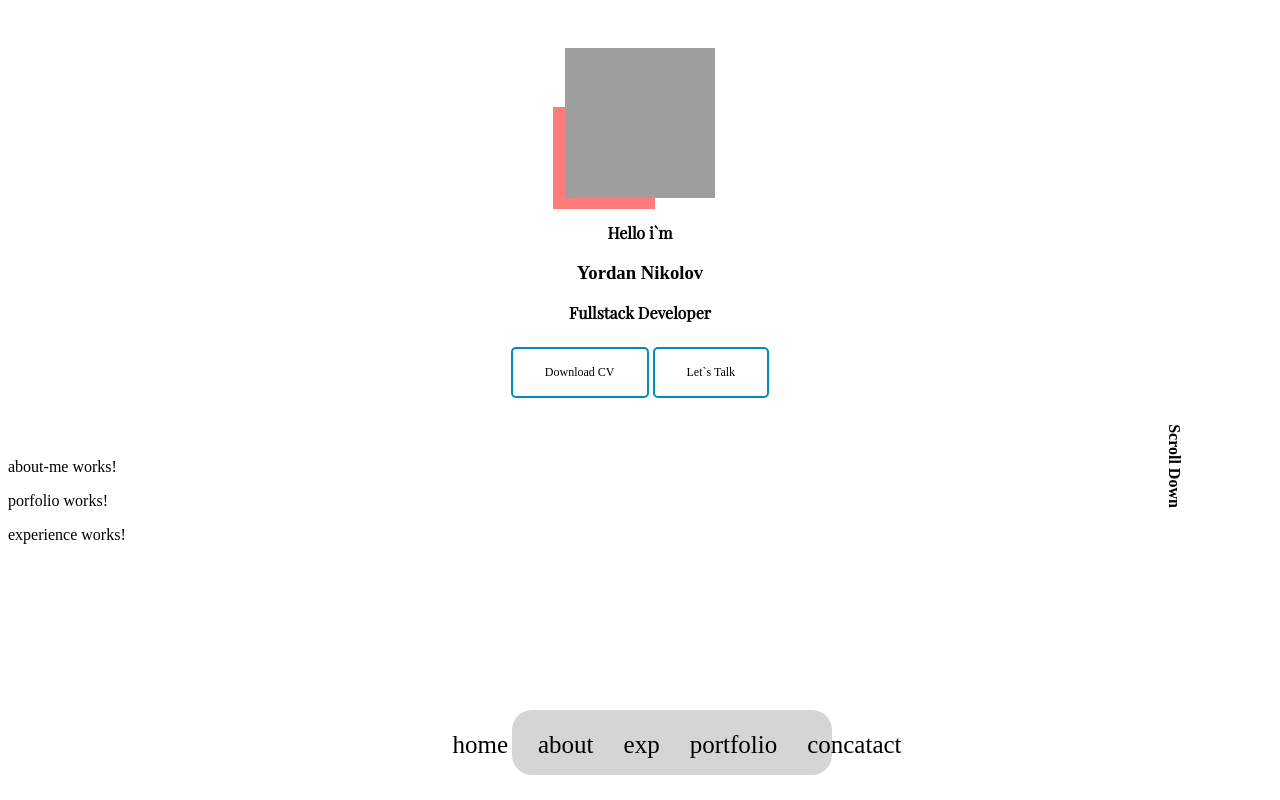
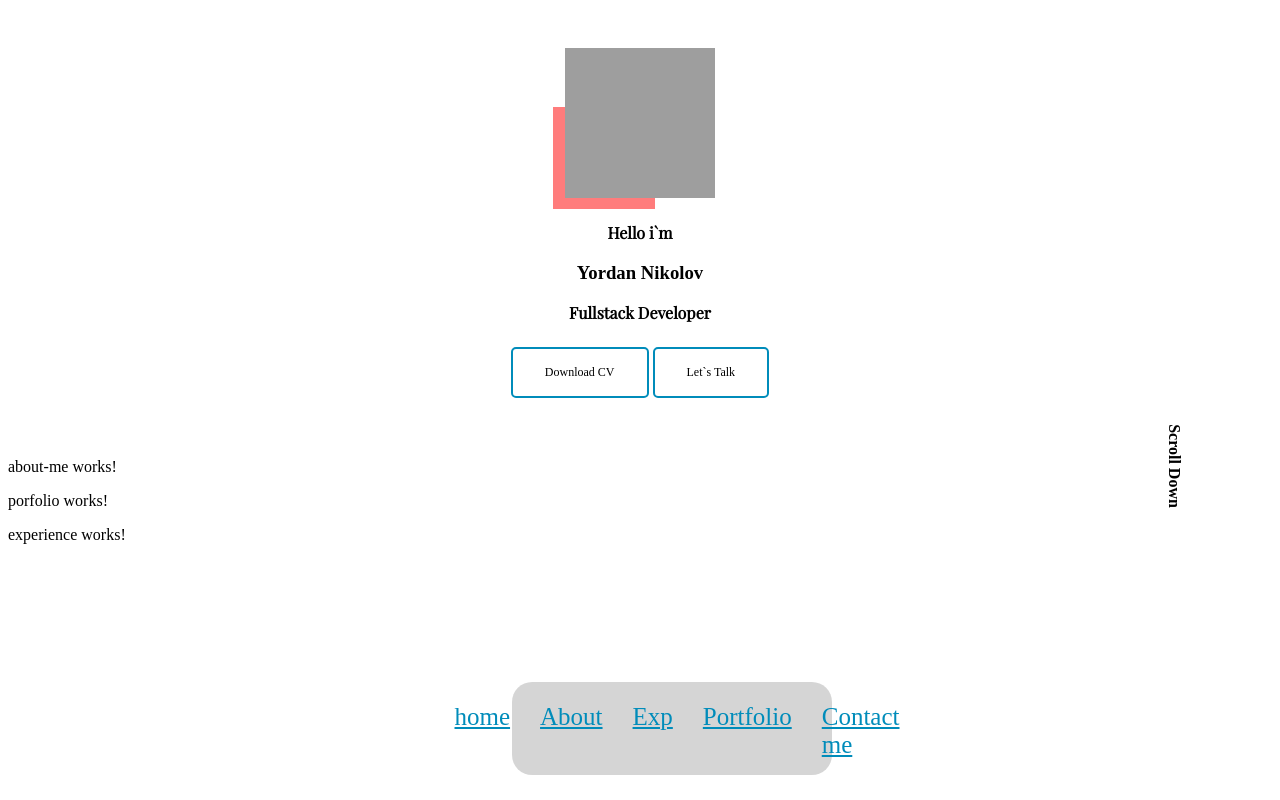
Before and after one commit to nlotoo/angular-portfolio, an Angular app: page / in a window 1280 px wide. Built offline with nearby package versions, Linux system fonts and the light colour scheme; grey boxes are pictures that could not be loaded.

Commit message:
navigation menu refactorated

```diff
--- a/src/app/Components/navigation/navigation.component.css
+++ b/src/app/Components/navigation/navigation.component.css
@@ -1,8 +1,8 @@
-.active-a-tag {
+.active-a-tag  {
     padding-bottom: 10px;
     padding-left: 10px;
     padding-right: 10px;
-border-radius: 50%;
+    border-radius: 50%;
     /*
     border-radius: 50%; */
     text-decoration: underline;
--- a/src/app/Components/navigation/navigation.component.html
+++ b/src/app/Components/navigation/navigation.component.html
@@ -2,35 +2,26 @@
     <ul class='navigation-menu'>
 
         <li>
-            <!-- <a (click)={()=> setActiveNav('#')} className={activeNav === '#' ? 'active-a-tag' : ''} href="#home">
-                <AiOutlineHome />
-            </a> -->home
+
+
+            <a (click)="setACtiveNav('#')" href="#home" ngClass={{ActiveNav}}>home </a>
         </li>
         <li>
-            <!-- <a onClick={()=> setActiveNav('#about')} className={activeNav === '#about' ? 'active-a-tag' : ''}
-                href="#about">
-                <AiOutlineUser />
-            </a> --> about
+
+            <a (click)="setACtiveNav('#about')" href="#about" ngClass={{ActiveNavAbout}}>About</a>
         </li>
         <li>
-            <!-- <a onClick={()=> setActiveNav('#experience')} className={activeNav === '#experience' ? 'active-a-tag' : ''}
-                href="#experience">
-                <BiGitBranch />
-            </a> -->
-            exp
+
+            <a (click)="setACtiveNav('#experience')" href="#experience" ngClass={{ActiveNavExperience}}>Exp</a>
         </li>
 
         <li>
-            <!-- <a onClick={()=> setActiveNav('#portfolio')} className={activeNav === '#portfolio' ? 'active-a-tag' : ''}
-                href="#portfolio">
-                <MdWorkOutline />
-            </a> --> portfolio
+
+            <a (click)="setACtiveNav('#portfolio')" href="#portfolio" ngClass={{ActiveNavPortfolio}}>Portfolio</a>
         </li>
         <li>
-            <!-- <a onClick={()=> setActiveNav('#contact')} className={activeNav === '#contact' ? 'active-a-tag' : ''}
-                href="#contact">
-                <BiMessageDetail />
-            </a> --> concatact
+
+            <a (click)="setACtiveNav('#contact')" href="#contact" ngClass={{ActiveNavContact}}>Contact me</a>
         </li>
 
     </ul>
--- a/src/app/Components/navigation/navigation.component.ts
+++ b/src/app/Components/navigation/navigation.component.ts
@@ -1,15 +1,74 @@
-import { Component, OnInit } from '@angular/core';
+import { Component, OnInit, OnChanges } from '@angular/core';
 
 @Component({
   selector: 'app-navigation',
   templateUrl: './navigation.component.html',
   styleUrls: ['./navigation.component.css']
 })
-export class NavigationComponent implements OnInit {
+export class NavigationComponent implements OnChanges {
 
   constructor() { }
 
-  ngOnInit(): void {
+  // ngOnInit(): void {
+  //   console.log('sled towa')
+  // }
+
+  ActiveNav = ''
+  ActiveNavAbout = ''
+  ActiveNavExperience = ''
+  ActiveNavPortfolio = ''
+  ActiveNavContact = ''
+
+  setACtiveNav(data: string) {
+
+
+    if (data === '#') {
+      this.ActiveNav = 'active-a-tag'
+      this.ActiveNavExperience = ''
+      this.ActiveNavPortfolio = ''
+      this.ActiveNavAbout = ''
+      this.ActiveNavContact = ''
+
+    }
+    else if (data === '#about') {
+      this.ActiveNavAbout = 'active-a-tag'
+      this.ActiveNavExperience = ''
+      this.ActiveNavPortfolio = ''
+      this.ActiveNav = ''
+      this.ActiveNavContact = ''
+
+    }
+    else if (data === '#experience') {
+      this.ActiveNavExperience = 'active-a-tag'
+      this.ActiveNavAbout = ''
+      this.ActiveNavPortfolio = ''
+      this.ActiveNav = ''
+      this.ActiveNavContact = ''
+
+    }
+    else if (data === '#portfolio') {
+      this.ActiveNavPortfolio = 'active-a-tag'
+      this.ActiveNav = ''
+      this.ActiveNavExperience = ''
+      this.ActiveNavAbout = ''
+      this.ActiveNavContact = ''
+
+    }
+    else if (data === '#contact') {
+      this.ActiveNavContact = 'active-a-tag'
+      this.ActiveNav = ''
+      this.ActiveNavExperience = ''
+      this.ActiveNavAbout = ''
+      this.ActiveNavPortfolio = ''
+    }
+
+    // this.ActiveNav === '#' ? 'active-a-tag' : ''
+  }
+
+
+
+  ngOnChanges() {
+
   }
 
 }
```
